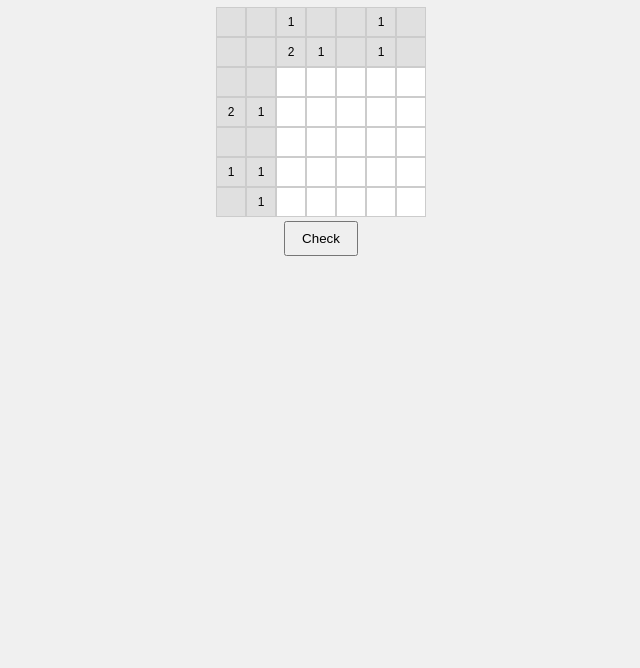
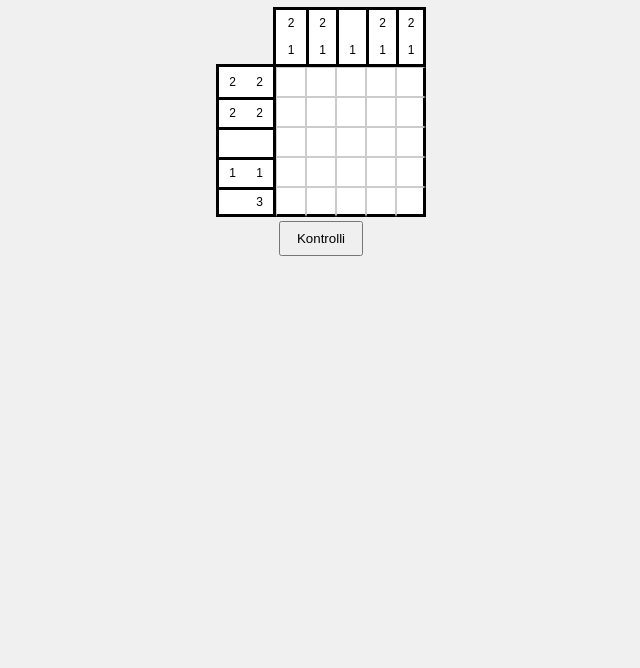
Before and after one commit to FredEerik/Nonogram, a plain HTML site: page index.html in a window 1280 px wide. Shown: the part 132-800 px from the top of the page, without its empty margins (319-959 px from the left). Drawn offline with Linux system fonts and the light colour scheme.

Commit message:
Add files via upload

```diff
--- a/index.html
+++ b/index.html
@@ -1,29 +1,17 @@
 <!DOCTYPE html>
-<html lang="en">
+<html lang="et">
 <head>
   <meta charset="UTF-8">
   <meta name="viewport" content="width=device-width, initial-scale=1.0">
-  <title>Nonogram Game</title>
+  <title>Nonogram</title>
   <style>
-    body {
-      font-family: sans-serif;
-      background: #f0f0f0;
-      display: flex;
-      flex-direction: column;
-      align-items: center;
-      padding: 20px;
-    }
-    h2 {
-      margin-bottom: 10px;
-    }
-    .controls {
-      margin-bottom: 10px;
-    }
-    .nonogram-container {
-      display: grid;
-      gap: 0;
-    }
-    .cell, .clue-cell {
+    body { font-family: sans-serif; background: #f0f0f0; display: flex; flex-direction: column; align-items: center; padding: 20px; }
+    h2 { margin-bottom: 10px; }
+    .controls { margin-bottom: 10px; }
+    .nonogram-container { display: grid; gap: 0; }
+
+    /* Play cells with thin gridlines */
+    .cell {
       width: 30px;
       height: 30px;
       box-sizing: border-box;
@@ -31,98 +19,131 @@
       align-items: center;
       justify-content: center;
       font-size: 12px;
+      user-select: none;
       border: 1px solid #ccc;
+      background-color: white;
+      cursor: pointer;
     }
-    .clue-cell {
-      background-color: #e0e0e0;
+    .cell.filled { background-color: #333; color: white; }
+    .cell.cross::after { content: "✕"; color: red; font-size: 16px; }
+
+    /* Clue cells: no gridlines */
+    .clue-cell, .blank-corner {
+      width: 30px;
+      height: 30px;
+      box-sizing: border-box;
+      display: flex;
+      align-items: center;
+      justify-content: center;
+      font-size: 12px;
+      user-select: none;
+      background: white;
       white-space: pre-line;
       text-align: center;
+      border: none;
     }
-    .cell {
-      background-color: white;
-      cursor: pointer;
-      user-select: none;
-    }
-    .cell.filled {
-      background-color: #333;
-      color: white;
-    }
-    .cell.cross::after {
-      content: "✕";
-      color: red;
-      font-size: 16px;
-    }
-    .cell.thick-border-right {
-      border-right: 3px solid #000;
-    }
-    .cell.thick-border-bottom {
-      border-bottom: 3px solid #000;
-    }
-    button {
-      margin: 4px;
-      padding: 8px 16px;
-    }
-    #result {
-      margin-top: 20px;
-      font-weight: bold;
-    }
+    .blank-corner { background: transparent; }
+
+    /* Thick separators */
+    .thick-border-right { border-right: 3px solid #000; }
+    .thick-border-bottom { border-bottom: 3px solid #000; }
+    .thick-border-left { border-left: 3px solid #000; }
+    .thick-border-top { border-top: 3px solid #000; }
+
+    /* Outer borders */
+    .border-left    { border-left:   3px solid #000; }
+    .border-top     { border-top:    3px solid #000; }
+    .border-right   { border-right:  3px solid #000; }
+    .border-bottom  { border-bottom: 3px solid #000; }
+
+    button { margin: 4px; padding: 8px 16px; }
+    #result { margin-top: 20px; font-weight: bold; }
   </style>
 </head>
 <body>
-  <h2>Nonogram Puzzle</h2>
+  <h2>Nonogram</h2>
   <div class="controls">
     <button onclick="initGrid(5)">5×5</button>
     <button onclick="initGrid(10)">10×10</button>
     <button onclick="initGrid(15)">15×15</button>
   </div>
   <div class="nonogram-container" id="nonogram"></div>
-  <button onclick="checkSolution()">Check</button>
+  <button onclick="checkSolution()">Kontrolli</button>
   <div id="result"></div>
 
   <script>
-    let gridSize = 5;
-    let cells = [];
-    let solution = [];
+    // Fixed solution matrices
+    const fixedSolutions = {
+      5: [
+        [1,1,0,1,1],
+        [1,1,0,1,1],
+        [0,0,0,0,0],
+        [1,0,0,0,1],
+        [0,1,1,1,0]
+      ],
+      10: [
+        [0,0,0,0,1,0,0,0,0,0],
+        [0,0,0,1,1,1,0,0,0,0],
+        [0,0,1,0,1,1,0,0,0,0],
+        [0,1,0,0,1,1,1,0,0,0],
+        [0,1,0,0,1,1,1,0,0,0],
+        [0,1,1,0,1,1,1,1,0,0],
+        [0,0,1,1,1,1,1,1,0,0],
+        [0,0,0,0,1,0,0,0,0,0],
+        [1,1,1,1,1,1,1,1,1,1],
+        [0,1,1,1,1,1,1,1,1,0]
+      ],
+      15: [
+        [0,0,0,0,0,0,0,0,0,1,1,1,0,0,0],
+        [0,0,0,0,0,0,0,0,1,1,1,1,1,0,0],
+        [0,0,0,0,0,0,0,1,1,1,1,0,1,1,1],
+        [0,0,0,0,0,0,0,1,1,1,1,1,1,1,0],
+        [0,0,0,0,0,0,0,0,1,1,1,1,1,0,0],
+        [0,0,0,0,0,0,0,0,0,1,1,1,0,0,0],
+        [0,0,0,0,0,0,0,0,1,1,1,1,1,0,0],
+        [1,0,0,0,0,0,1,1,1,1,1,1,1,1,0],
+        [1,1,1,0,0,1,1,1,0,0,0,1,1,1,0],
+        [1,1,1,1,1,1,1,0,1,1,1,0,1,1,0],
+        [0,1,1,1,1,1,0,1,1,1,1,0,1,1,0],
+        [0,1,1,1,1,1,1,1,1,0,0,1,1,0,0],
+        [0,0,1,1,1,1,1,1,1,1,1,1,0,0,0],
+        [0,0,0,0,1,1,0,1,1,1,0,0,0,0,0],
+        [0,0,0,0,0,0,1,1,1,1,1,1,0,0,0]
+      ]
+    };
 
+    let gridSize = 5, cells = [], solution = [];
     const container = document.getElementById("nonogram");
 
     function generateSolution(size) {
-      const sol = [];
-      for (let r = 0; r < size; r++) {
-        const row = [];
-        for (let c = 0; c < size; c++) {
-          row.push(Math.random() < 0.4 ? 1 : 0);
-        }
-        sol.push(row);
-      }
-      return sol;
+      // fallback random
+      return Array.from({ length: size }, () => Array.from({ length: size }, () => Math.random() < 0.4 ? 1 : 0));
     }
 
     function getClues(arr, isColumn = false) {
       const size = arr.length;
-      const clues = [];
-      for (let i = 0; i < size; i++) {
+      return Array.from({ length: size }, (_, i) => {
         const line = [];
         let count = 0;
         for (let j = 0; j < size; j++) {
           const val = isColumn ? arr[j][i] : arr[i][j];
-          if (val === 1) {
-            count++;
-          } else if (count > 0) {
-            line.push(count);
-            count = 0;
-          }
+          if (val === 1) count++;
+          else if (count) { line.push(count); count = 0; }
         }
-        if (count > 0) line.push(count);
-        if (line.length === 0) line.push(0);
-        clues.push(line);
-      }
-      return clues;
+        if (count) line.push(count);
+        return line.length ? line : [0];
+      });
     }
 
     function initGrid(size) {
       gridSize = size;
-      solution = generateSolution(size);
+      // use fixed solution if available
+      if (fixedSolutions[size]) {
+        // clone to avoid mutation
+        solution = fixedSolutions[size].map(row => row.slice());
+      } else {
+        solution = generateSolution(size);
+      }
       cells = [];
       container.innerHTML = "";
 
@@ -132,70 +153,73 @@
         ...rowClues.map(c => c.length),
         ...colClues.map(c => c.length)
       );
+      const total = clueSize + size;
 
-      container.style.gridTemplateColumns = `repeat(${clueSize + size}, 30px)`;
-      container.style.gridTemplateRows = `repeat(${clueSize + size}, 30px)`;
+      container.style.gridTemplateColumns = `repeat(${total},30px)`;
+      container.style.gridTemplateRows = `repeat(${total},30px)`;
 
-      for (let r = 0; r < clueSize + size; r++) {
+      for (let r = 0; r < total; r++) {
         cells[r - clueSize] = [];
-        for (let c = 0; c < clueSize + size; c++) {
+        for (let c = 0; c < total; c++) {
           const div = document.createElement("div");
-
           if (r < clueSize && c < clueSize) {
-            div.className = "clue-cell"; // top-left corner
-          } else if (r < clueSize && c >= clueSize) {
+            div.className = "blank-corner";
+            if (r === clueSize - 1) div.classList.add("border-bottom");
+            if (c === clueSize - 1) div.classList.add("border-right");
+          } else if (r < clueSize) {
             const clue = colClues[c - clueSize];
             const offset = clueSize - clue.length;
             div.className = "clue-cell";
             div.textContent = clue[r - offset] || "";
-          } else if (r >= clueSize && c < clueSize) {
+            if (c - clueSize > 0) div.classList.add("border-left");
+            if (r === clueSize - 1) div.classList.add("border-bottom");
+            if ((c - clueSize + 1) % 5 === 0 && c - clueSize < size - 1) div.classList.add("thick-border-right");
+            if ((c - clueSize) % 5 === 0 && c - clueSize > 0) div.classList.add("thick-border-left");
+          } else if (c < clueSize) {
             const clue = rowClues[r - clueSize];
             const offset = clueSize - clue.length;
             div.className = "clue-cell";
             div.textContent = clue[c - offset] || "";
+            if (r - clueSize > 0) div.classList.add("border-top");
+            if (c === clueSize - 1) div.classList.add("border-right");
+            if ((r - clueSize + 1) % 5 === 0 && r - clueSize < size - 1) div.classList.add("thick-border-bottom");
+            if ((r - clueSize) % 5 === 0 && r - clueSize > 0) div.classList.add("thick-border-top");
           } else {
-            const row = r - clueSize;
-            const col = c - clueSize;
             div.className = "cell";
+            const row = r - clueSize, col = c - clueSize;
             if ((col + 1) % 5 === 0 && col !== size - 1) div.classList.add("thick-border-right");
             if ((row + 1) % 5 === 0 && row !== size - 1) div.classList.add("thick-border-bottom");
+            if (col % 5 === 0 && col > 0) div.classList.add("thick-border-left");
+            if (row % 5 === 0 && row > 0) div.classList.add("thick-border-top");
             div.dataset.row = row;
             div.dataset.col = col;
-            div.addEventListener("click", (e) => {
-              if (e.button === 0) {
-                // Left click
-                div.classList.toggle("filled");
-                div.classList.remove("cross");
-              }
-            });
-            div.addEventListener("contextmenu", (e) => {
-              e.preventDefault();
-              div.classList.toggle("cross");
-              div.classList.remove("filled");
-            });
+            div.addEventListener("click", () => { div.classList.toggle("filled"); div.classList.remove("cross"); });
+            div.addEventListener("contextmenu", e => { e.preventDefault(); div.classList.toggle("cross"); div.classList.remove("filled"); });
             cells[row][col] = div;
           }
-
+          if (c === 0 && r >= clueSize) div.classList.add("border-left");
+          if (r === 0 && c >= clueSize) div.classList.add("border-top");
+          if (c === total - 1) div.classList.add("border-right");
+          if (r === total - 1) div.classList.add("border-bottom");
           container.appendChild(div);
         }
       }
-
       document.getElementById("result").textContent = "";
     }
 
     function checkSolution() {
-      let correct = true;
+      let wrongCount = 0;
       for (let r = 0; r < gridSize; r++) {
         for (let c = 0; c < gridSize; c++) {
           const expected = solution[r][c];
           const filled = cells[r][c].classList.contains("filled") ? 1 : 0;
-          if (expected !== filled) {
-            correct = false;
-          }
+          if (expected !== filled) wrongCount++;
         }
       }
-      document.getElementById("result").textContent =
-        correct ? "✅ Correct!" : "❌ Try again.";
+      const resultText = wrongCount === 0
+        ? "✅ Õige!"
+        : `❌ Sul on ${wrongCount} lahtrit valesti.`;
+      document.getElementById("result").textContent = resultText;
     }
 
     initGrid(5);
```
